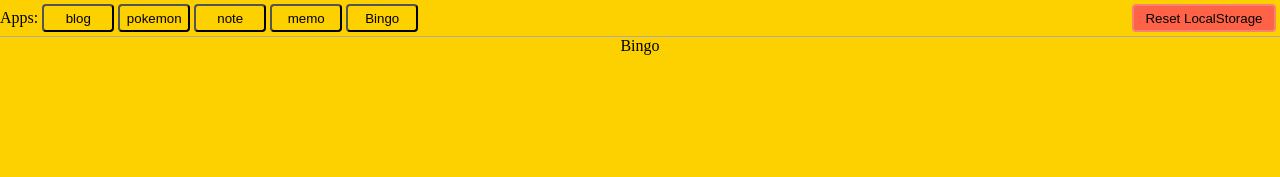
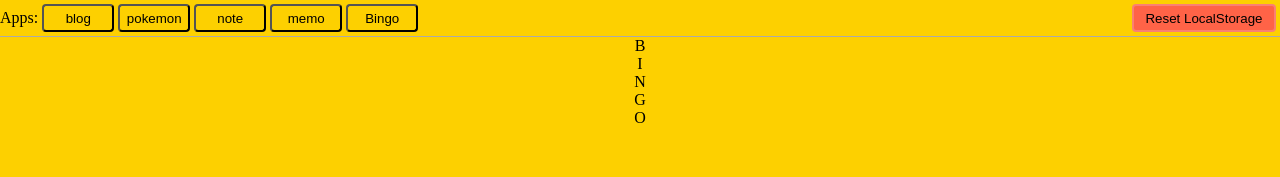
Before and after one commit to kentem-hi-murota/ReactTraining, a React (Vite) app: page / in a window 1280 px wide. Both pictures are taken after a click on the button "Bingo". Shown: the top 177 px of the page. Built offline with nearby package versions, Linux system fonts and the light colour scheme; no server answers; the database is empty; the HTML template or start-up script is replaced by a standard one.

Commit message:
ビンゴシートの番号を生成する処理を実装

```diff
--- a/src/Components/Bingo/Bingo.tsx
+++ b/src/Components/Bingo/Bingo.tsx
@@ -1,5 +1,31 @@
 function Bingo() {
-  return <div>Bingo</div>;
+  const getCandidateNumbersArray = (rowIndex: number): number[] => {
+    return [...Array(15)].map((_, i) => i + 1 + 15 * (rowIndex - 1));
+  };
+
+  const shuffleArray = (array: number[]): number[] => array.sort(() => 0.5 - Math.random());
+  const transposeArray = (array: string[][]): string[][] => array[0].map((_, c) => array.map((r) => r[c]));
+
+  const generateBingoSheet = (): string[][] => {
+    const bingoSheet: string[][] = [...Array(5)].map(() => [...Array(0)]);
+    for (let row = 1; row < 6; row++) {
+      const candidate: number[] = shuffleArray(getCandidateNumbersArray(row));
+      bingoSheet[row - 1] = candidate.slice(0, 5).toString().split(',');
+    }
+    bingoSheet[2][2] = 'FREE';
+
+    return transposeArray(bingoSheet);
+  };
+
+  const bingoSheet: string[][] = generateBingoSheet();
+
+  return (
+    <div>
+      {'BINGO'.split('').map((char) => (
+        <div key={char}>{char}</div>
+      ))}
+    </div>
+  );
 }
 
 export default Bingo;
```
